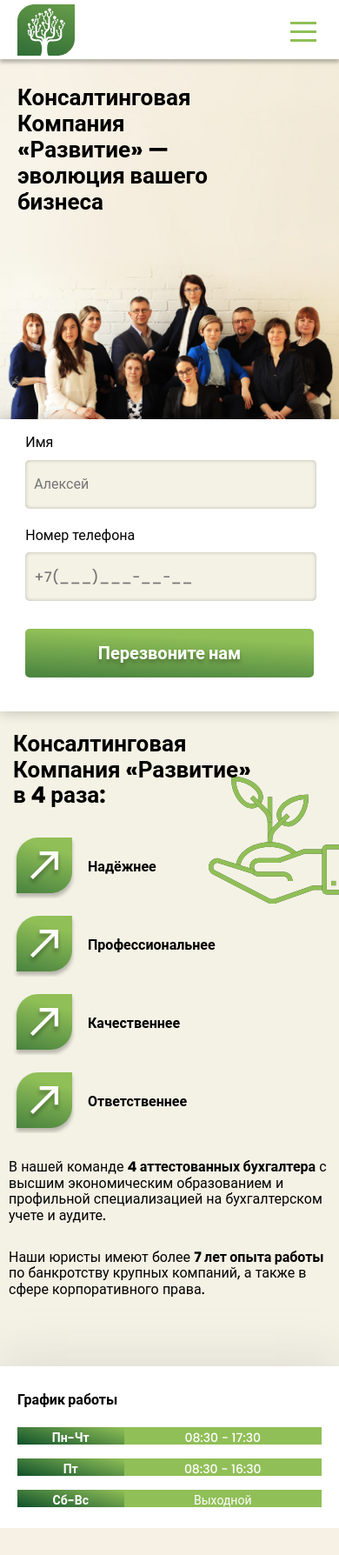
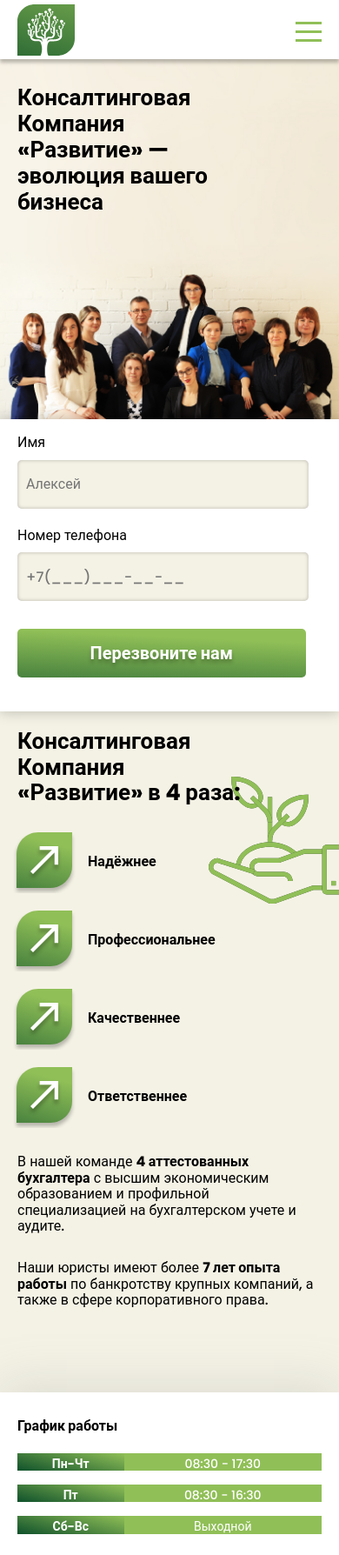
Before and after one commit to honeydrums/razvitie-consulting, a PHP site: page / in a window 390 px wide. Shown: the whole page at 87% size. Before the commit the page ends 1757 px from the top, so only its background shows below. Run offline with PHP 8.4, Linux system fonts and the light colour scheme.

Commit message:
minor updates of index

```diff
--- a/css/style.css
+++ b/css/style.css
@@ -144,7 +144,7 @@ body {
     width: 30px;
     height: 30px;
     /* margin-right: 10px; */
-    /* padding: 40px 10px; */
+    padding: 0;
     background: 0 0;
     border: 0;
     -webkit-user-select: none;
@@ -491,7 +491,7 @@ body {
 }
 
 .callback-form form {
-    margin: 0 auto;
+    margin: 0 20px;
     padding-bottom: 20px;
 }
 
@@ -707,7 +707,7 @@ body {
     .advantages-block__title {
         width: 80%;
         margin: 0;
-        padding: 23px 15px;
+        padding: 20px;
         font-size: 26px;
         text-align: left;
     }
@@ -716,7 +716,7 @@ body {
         padding: 0 15px 20px;
     }
     .advantages-block__description {
-        padding: 0 10px 60px;
+        padding: 0 20px 60px;
         grid-gap: 30px 10px;
         -ms-grid-columns: 1fr;
         grid-template-columns: 1fr;
```
